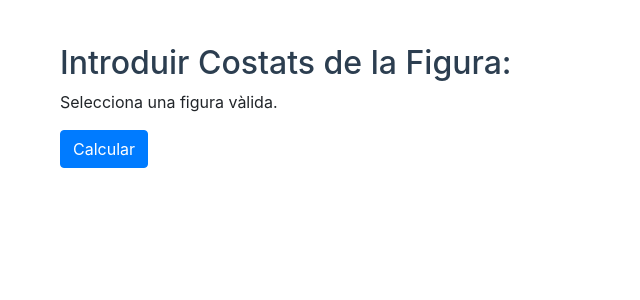
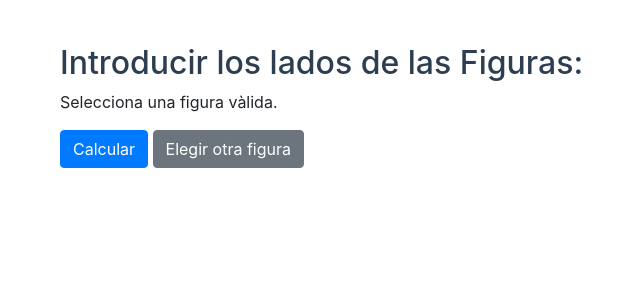
Before and after one commit to kilianruiz/A08-M12-Figures-geometriques, a PHP site: page /introduir_costats.php in a window 1280 px wide. Shown: the top 300 px of the page, without its empty margins (25-665 px from the left). Run offline with PHP 8.4, Linux system fonts and the light colour scheme.

Commit message:
Mejora del Aplicativo

```diff
--- a/introduir_costats.php
+++ b/introduir_costats.php
@@ -11,7 +11,7 @@ $figura = $_SESSION['figura'] ?? '';
 function mostrarInputs($figura) {
     switch ($figura) {
         case 'cuadrado':
-            echo '<label for="lado1">Lado:</label>';
+            echo '<label for="lado1">Lados :</label>';
             echo '<input type="number" name="lado1" id="lado1" class="form-control" value="' . ($_SESSION['lado1'] ?? '') . '" required>';
             break;
         case 'triangulo':
@@ -41,12 +41,13 @@ function mostrarInputs($figura) {
 </head>
 <body>
     <div class="container mt-4">
-        <h2>Introduir Costats de la Figura: <?php echo ucfirst($figura); ?></h2>
+        <h2>Introducir los lados de las Figuras: <?php echo ucfirst($figura); ?></h2>
         <form action="resultats.php" method="post">
             <div class="form-group">
                 <?php mostrarInputs($figura); ?>
             </div>
             <button type="submit" class="btn btn-primary">Calcular</button>
+            <a href="index.php" class="btn btn-secondary">Elegir otra figura</a>
         </form>
     </div>
 </body>
```
Also changed, not shown: resultats.php (+6 -5 lines).
